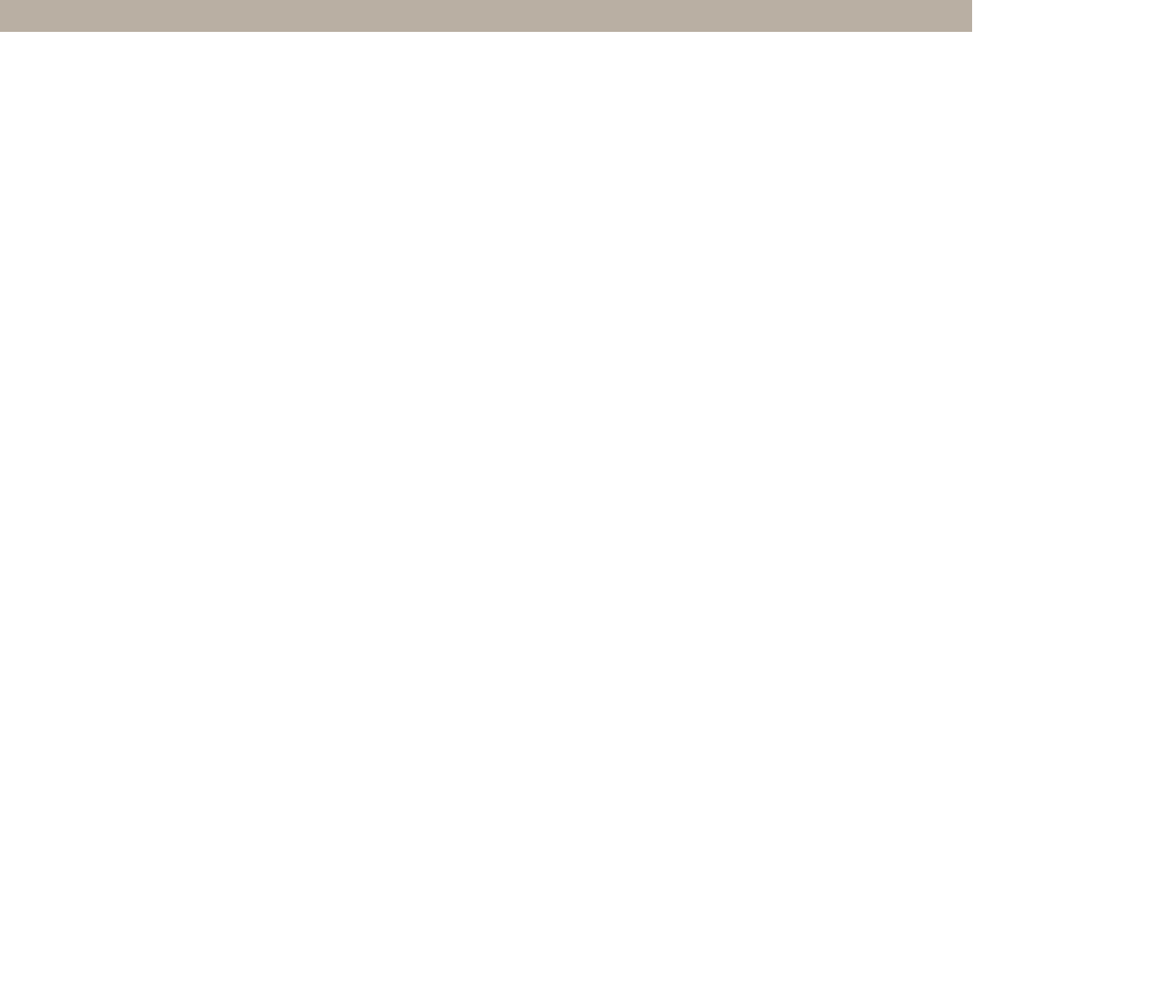
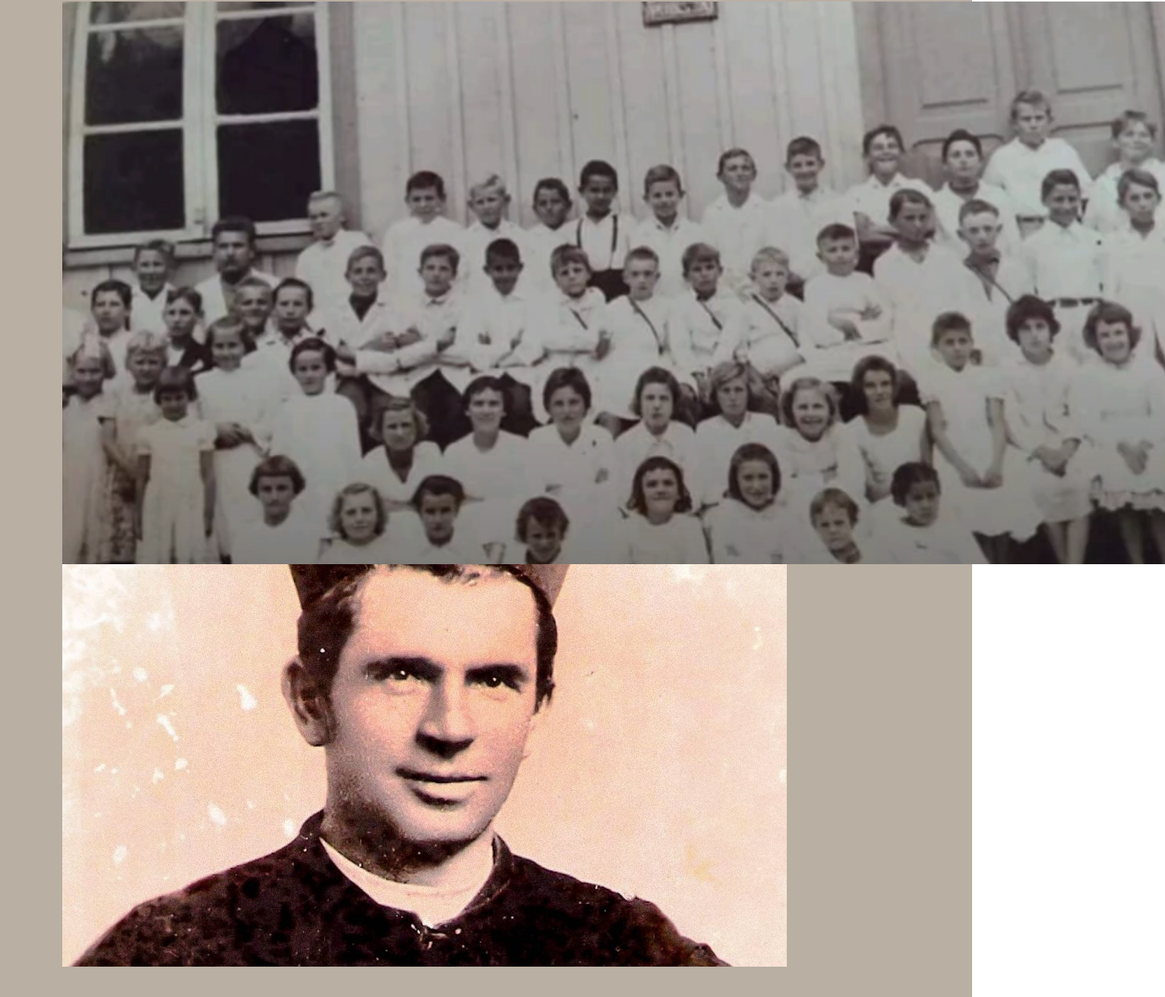
Before and after one commit to jurumelation/padre-natal-pigatto, a plain HTML site: page public/index.html in a window 1280 px wide. Shown: the part 1110-2423 px from the top of the page at 76% size, 1534 px wide, since content can reach past the window. Before the commit the page ends 1152 px from the top, so only its background shows below. Drawn offline with nearby package versions, Linux system fonts and the light colour scheme.

Commit message:
insert imgs

```diff
--- a/public/index.html
+++ b/public/index.html
@@ -71,6 +71,8 @@
                         Categorias
                         Educação
                     </p>
+                    <img src="img/Captura de tela 2025-03-31 192629.png">
+                    <img src="img/Natale Pigatto.png"
 
                 </div>
 
```
Also changed, not shown: public/img/Captura de tela 2025-03-31 192629.png (added), public/img/Natale Pigatto.png (added).
